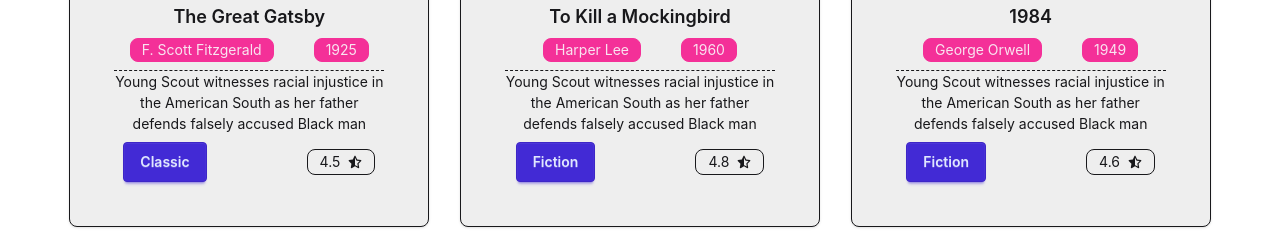
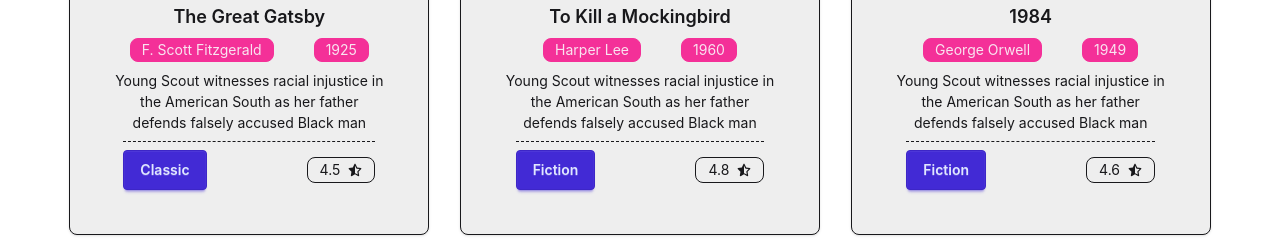
Before and after one commit to omarfarhatul/book_store, a React (Vite) app: page / in a window 1280 px wide. Shown: the part 888-1128 px from the top of the page. Built offline with nearby package versions, Linux system fonts and the light colour scheme.

Commit message:
bookdetails show

```diff
--- a/src/pages/Book/Book.jsx
+++ b/src/pages/Book/Book.jsx
@@ -1,15 +1,17 @@
 import React, { use } from 'react';
 import { FaRegStarHalfStroke } from "react-icons/fa6";
+import { Link } from 'react-router';
 
 const Book = ({ singleBook }) => {
     // const data=use(bookPromise);
     // console.log(data);
 
     const { bookName, author, image, rating, category, tags,
-    yearOfPublishing }=singleBook;
+    yearOfPublishing, bookId }=singleBook;
 
     return (
-        <div className="card bg-base-300 w-96 md:w-90 shadow-sm mx-auto mb-10 border p-5">
+        <Link to={`/bookDetails/${bookId}`}>
+            <div className="card bg-base-300 w-96 md:w-90 shadow-sm mx-auto mb-10 border p-5">
             <figure className="p-5 border bg-gray-800 rounded-xl">
                 <img
                     src={image}
@@ -29,13 +31,14 @@
                     <div className='badge badge-secondary'>{author}</div>
                     <div className='badge badge-secondary'>{yearOfPublishing}</div>
                 </div>
-                <p className='border-t-1 border-dashed'>Young Scout witnesses racial injustice in the American South as her father defends falsely accused Black man</p>
-                <div className="flex gap-25">
+                <p>Young Scout witnesses racial injustice in the American South as her father defends falsely accused Black man</p>
+                <div className="flex gap-25 border-t-1 border-dashed pt-2">
                     <button className="btn btn-primary">{category}</button>
                     <div className='badge badge-outline my-auto p-3'>{rating} <FaRegStarHalfStroke /></div>
                 </div>
             </div>
         </div>
+        </Link>
     );
 };
 
--- /dev/null
+++ b/src/pages/BookDetails/BookDetails.jsx
@@ -0,0 +1,11 @@
+import React from 'react';
+
+const BookDetails = () => {
+    return (
+        <div>
+            <h1>Details</h1>
+        </div>
+    );
+};
+
+export default BookDetails;
--- a/src/routes/routes.jsx
+++ b/src/routes/routes.jsx
@@ -4,6 +4,7 @@
 import ErrorPage from '../pages/ErrorPage/ErrorPage';
 import Home from '../pages/Home/Home';
 import About from '../pages/About/About';
+import BookDetails from '../pages/BookDetails/BookDetails';
 
 export const router = createBrowserRouter([
   {
@@ -20,6 +21,10 @@
         {
           path: '/about',
           Component:About
+        },
+        {
+          path: '/bookDetails/:id',
+          Component:BookDetails
         }
     ]
   },
```
